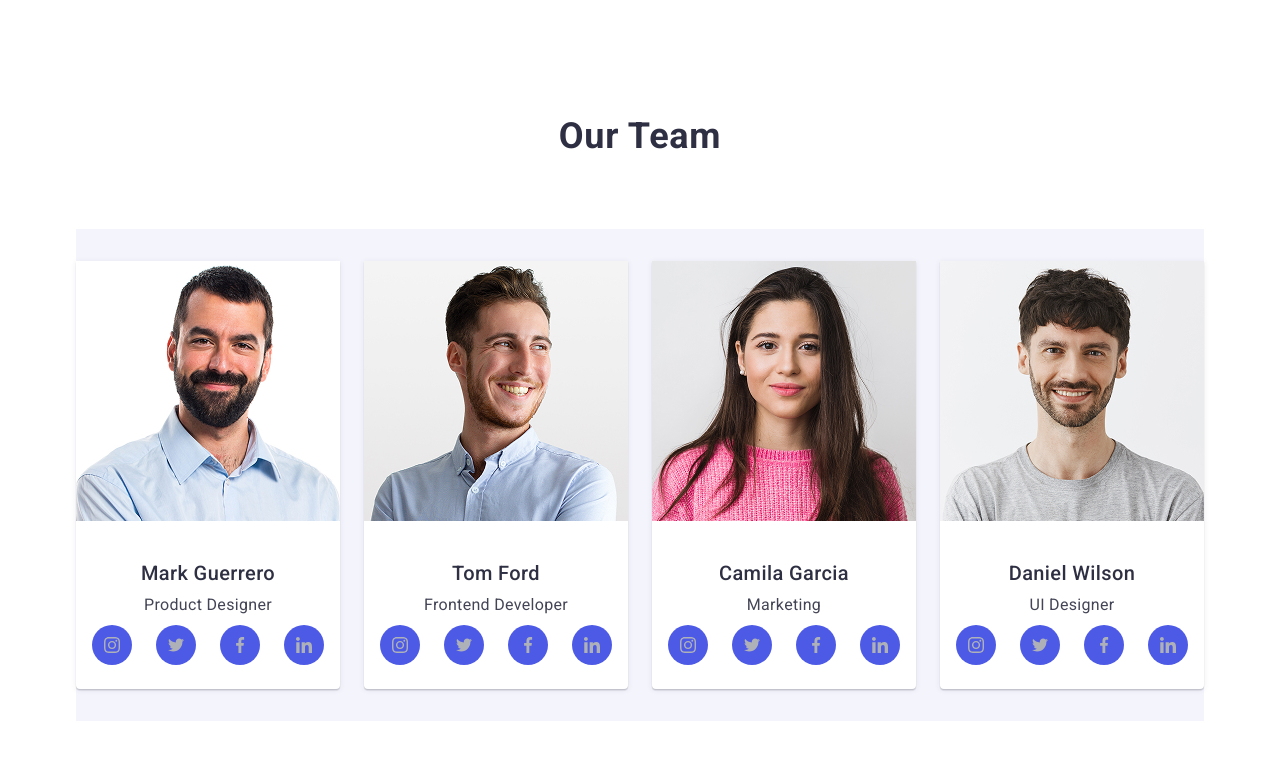
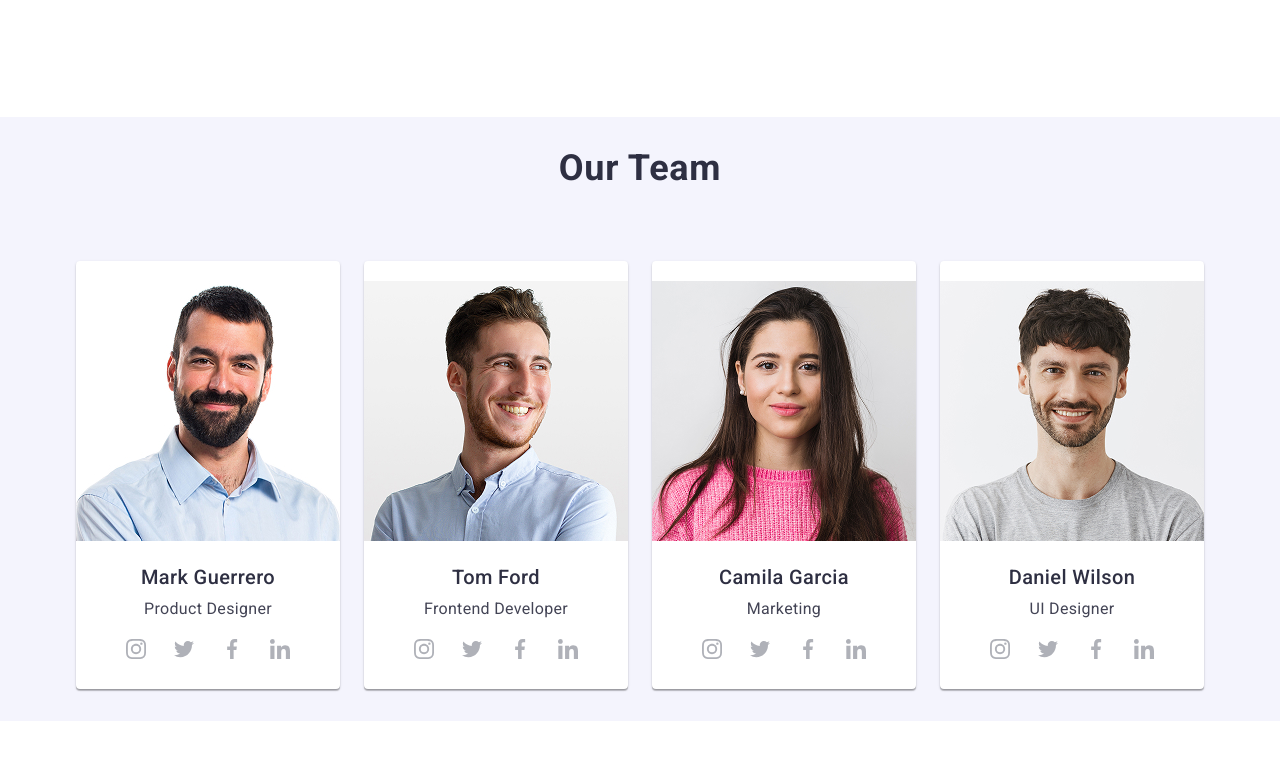
Before and after one commit to stanislavNemch/goit-markup-hw-04, a plain HTML site: page index.html in a window 1280 px wide. Shown: the part 1020-1800 px from the top of the page. Drawn offline with nearby package versions, Linux system fonts and the light colour scheme.

Commit message:
I'm going crazy

```diff
--- a/css/styles.css
+++ b/css/styles.css
@@ -255,6 +255,81 @@ a:focus {
     background-color: #404bbf;
 }
 
+.team {
+    padding: 32px 0;
+    background-color: #f4f4fd;
+}
+
+.team-container {
+    display: flex;
+    flex-wrap: wrap;
+    justify-content: center;
+    padding: 0;
+    margin: 0;
+    flex-direction: row;
+    gap: 24px;
+}
+
+.team-list-block {
+    display: flex;
+    flex-direction: column;
+    align-items: center;
+    justify-content: center;
+    width: 264px;
+    height: 428px;
+    overflow: hidden;
+    background-color: #ffffff;
+    box-shadow: 0px 2px 1px rgba(0, 0, 0, 0.2), 0px 1px 1px rgba(0, 0, 0, 0.14),
+        0px 1px 3px rgba(0, 0, 0, 0.12);
+    border-radius: 4px;
+}
+
+.team-list-block img {
+    object-fit: cover;
+    margin-bottom: 16px;
+}
+
+.team .social-list {
+    display: flex;
+    justify-content: center;
+}
+
+.social-list {
+    display: flex;
+    align-items: center;
+    justify-content: center;
+    margin-top: 8px;
+    gap: 8px;
+}
+.team .social-list li {
+    width: 40px;
+    height: 40px;
+}
+
+.team .social-list li a {
+    width: 100%;
+    height: 100%;
+    background-color: --color4;
+    border-radius: 50%;
+    display: flex;
+    align-items: center;
+    justify-content: center;
+    transition: background-color 250ms cubic-bezier(0.4, 0, 0.2, 1);
+}
+
+.team .social-list li a:hover,
+.team .social-list li a:focus {
+    border-radius: 50%;
+    background-color: #2196f3;
+    --color4: #ffffff;
+}
+
+.team .social-list li a svg {
+    width: 20px;
+    height: 20px;
+    fill: var(--icon-color, #f4f4fd); /* Встановлення кольору іконки */
+}
+
 .section-title {
     line-height: 40px;
     text-align: center;
@@ -301,74 +376,6 @@ a:focus {
 
 .portfolio-section .portfolio-list li:hover .portfolio-container p {
     transform: translateY(0%);
-}
-
-.team-list-block .features-title {
-    text-align: center;
-}
-
-.team-list {
-    border-radius: 0 0 4px 4px;
-    padding: 0px 0px 32px 0px;
-    width: 264px;
-    height: 428px;
-    background-color: #ffffff;
-    text-align: center;
-    box-shadow: 0px 2px 1px rgba(46, 47, 66, 0.08),
-        0px 1px 1px rgba(46, 47, 66, 0.16), 0px 1px 6px rgba(46, 47, 66, 0.08);
-}
-
-.team-list-block {
-    padding-top: 32px;
-    padding-left: 16px;
-    padding-right: 16px;
-    padding-bottom: 8px;
-}
-
-.team {
-    padding: 32px 0;
-    background-color: #f4f4fd;
-}
-
-.team .team-container-list {
-    display: flex;
-    align-items: center;
-    justify-content: center;
-    flex-direction: row;
-    gap: 24px;
-}
-
-.team-container .social-list {
-    display: flex;
-    justify-content: center;
-    gap: 24px;
-}
-
-.team-container .social-list li {
-    width: 40px;
-    height: 40px;
-}
-
-.team-container .social-list li a {
-    width: 100%;
-    height: 100%;
-    background-color: var(--primary-color, #4d5ae5);
-    border-radius: 50%;
-    display: flex;
-    align-items: center;
-    justify-content: center;
-    transition: background-color 250ms cubic-bezier(0.4, 0, 0.2, 1);
-}
-
-.team-container .social-list li a:hover,
-.team-container .social-list li a:focus {
-    background-color: #404bbf;
-}
-
-.team-container .social-list li a svg {
-    width: 16px;
-    height: 16px;
-    fill: var(--icon-color, #f4f4fd);
 }
 
 .portfolio-list {
@@ -435,6 +442,35 @@ a:focus {
     height: 112px;
 }
 
+.footer-social-container .social-list li {
+    width: 40px;
+    height: 40px;
+}
+
+.footer-social-container .social-list li a {
+    width: 100%;
+    height: 100%;
+    background-color: --color4;
+    border-radius: 50%;
+    display: flex;
+    align-items: center;
+    justify-content: center;
+    transition: background-color 250ms cubic-bezier(0.4, 0, 0.2, 1);
+}
+
+.footer-social-container .social-list li a:hover,
+.footer-social-container .social-list li a:focus {
+    border-radius: 50%;
+    background-color: #2196f3;
+    --color4: #ffffff;
+}
+
+.footer-social-container .social-list li a svg {
+    width: 20px;
+    height: 20px;
+    fill: var(--icon-color, #f4f4fd); /* Встановлення кольору іконки */
+}
+
 .visually-hidden {
     position: absolute;
     width: 1px;
--- a/index.html
+++ b/index.html
@@ -98,169 +98,151 @@
             </div>
         </section>
 
-        <section class="team-section">
+        <section class="team">
             <div class="container">
                 <h2 class="section-title">Our Team</h2>
-                <div class="team">
-                    <ul class="team-container-list">
-                        <li class="team-list">
+                <ul class="team-container">
+                    <li class="team-list-block">
                         <img src="./images/mark_guerrero.jpg" alt="Mark Guerrero" width="264">
-                            <div class="team-list-block">
                         <h3 class="features-title">Mark Guerrero</h3>
                         <p class="features-text">Product Designer</p>
-                            </div>
-                            <div class="team-container">
                         <ul class="social-list">
                             <li class="social-item">
-                                        <a href="#" class="media-link">
-                                            <svg class="team-media-icon" width="16" height="16">
+                                <a href="#" class="social-link">
+                                    <svg class="social-icon" width="16" height="16">
                                         <use href="./images/icons.svg#instagram"></use>
                                     </svg>
                                 </a>
                             </li>
                             <li class="social-item">
-                                        <a href="#" class="media-link">
-                                            <svg class="team-media-icon" width="16" height="16">
+                                <a href="#" class="social-link">
+                                    <svg class="social-icon" width="16" height="16">
                                         <use href="./images/icons.svg#twitter"></use>
                                     </svg>
                                 </a>
                             </li>
                             <li class="social-item">
-                                        <a href="#" class="media-link">
-                                            <svg class="team-media-icon" width="16" height="16">
+                                <a href="#" class="social-link">
+                                    <svg class="social-icon" width="16" height="16">
                                         <use href="./images/icons.svg#facebook"></use>
                                     </svg>
                                 </a>
                             </li>
                             <li class="social-item">
-                                        <a href="#" class="media-link">
-                                            <svg class="team-media-icon" width="16" height="16">
+                                <a href="#" class="social-link">
+                                    <svg class="social-icon" width="16" height="16">
                                         <use href="./images/icons.svg#linkedin"></use>
                                     </svg>
                                 </a>
                             </li>
                         </ul>
-                            </div>
                     </li>
-                        <li class="team-list">
+                    <li class="team-list-block">
                         <img src="./images/tom_ford.jpg" alt="Tom Ford" width="264">
-                            <div class="team-list-block">
                         <h3 class="features-title">Tom Ford</h3>
                         <p class="features-text">Frontend Developer</p>
-                            </div>
-                            <div class="team-container">
                         <ul class="social-list">
                             <li class="social-item">
-                                        <a href="#" class="media-link">
-                                            <svg class="team-media-icon" width="16" height="16">
+                                <a href="#" class="social-link">
+                                    <svg class="social-icon" width="16" height="16">
                                         <use href="./images/icons.svg#instagram"></use>
                                     </svg>
                                 </a>
                             </li>
                             <li class="social-item">
-                                        <a href="#" class="media-link">
-                                            <svg class="team-media-icon" width="16" height="16">
+                                <a href="#" class="social-link">
+                                    <svg class="social-icon" width="16" height="16">
                                         <use href="./images/icons.svg#twitter"></use>
                                     </svg>
                                 </a>
                             </li>
                             <li class="social-item">
-                                        <a href="#" class="media-link">
-                                            <svg class="team-media-icon" width="16" height="16">
+                                <a href="#" class="social-link">
+                                    <svg class="social-icon" width="16" height="16">
                                         <use href="./images/icons.svg#facebook"></use>
                                     </svg>
                                 </a>
                             </li>
                             <li class="social-item">
-                                        <a href="#" class="media-link">
-                                            <svg class="team-media-icon" width="16" height="16">
+                                <a href="#" class="social-link">
+                                    <svg class="social-icon" width="16" height="16">
                                         <use href="./images/icons.svg#linkedin"></use>
                                     </svg>
                                 </a>
                             </li>
                         </ul>
-                            </div>
                     </li>
-                        <li class="team-list">
+                    <li class="team-list-block">
                         <img src="./images/camila_garcia.jpg" alt="Camila Garcia" width="264">
-                            <div class="team-list-block">
                         <h3 class="features-title">Camila Garcia</h3>
                         <p class="features-text">Marketing</p>
-                            </div>
-                            <div class="team-container">
                         <ul class="social-list">
                             <li class="social-item">
-                                        <a href="#" class="media-link">
-                                            <svg class="team-media-icon" width="16" height="16">
+                                <a href="#" class="social-link">
+                                    <svg class="social-icon" width="16" height="16">
                                         <use href="./images/icons.svg#instagram"></use>
                                     </svg>
                                 </a>
                             </li>
                             <li class="social-item">
-                                        <a href="#" class="media-link">
-                                            <svg class="team-media-icon" width="16" height="16">
+                                <a href="#" class="social-link">
+                                    <svg class="social-icon" width="16" height="16">
                                         <use href="./images/icons.svg#twitter"></use>
                                     </svg>
                                 </a>
                             </li>
                             <li class="social-item">
-                                        <a href="#" class="media-link">
-                                            <svg class="team-media-icon" width="16" height="16">
+                                <a href="#" class="social-link">
+                                    <svg class="social-icon" width="16" height="16">
                                         <use href="./images/icons.svg#facebook"></use>
                                     </svg>
                                 </a>
                             </li>
                             <li class="social-item">
-                                        <a href="#" class="media-link">
-                                            <svg class="team-media-icon" width="16" height="16">
+                                <a href="#" class="social-link">
+                                    <svg class="social-icon" width="16" height="16">
                                         <use href="./images/icons.svg#linkedin"></use>
                                     </svg>
                                 </a>
                             </li>
                         </ul>
-                            </div>
                     </li>
-                        <li class="team-list">
+                    <li class="team-list-block">
                         <img src="./images/daniel_wilson.jpg" alt="Daniel Wilson" width="264">
-                            <div class="team-list-block">
                         <h3 class="features-title">Daniel Wilson</h3>
                         <p class="features-text">UI Designer</p>
-                            </div>
-                            <div class="team-container">
                         <ul class="social-list">
                             <li class="social-item">
-                                        <a href="#" class="media-link">
-                                            <svg class="team-media-icon" width="16" height="16">
+                                <a href="#" class="social-link">
+                                    <svg class="social-icon" width="16" height="16">
                                         <use href="./images/icons.svg#instagram"></use>
                                     </svg>
                                 </a>
                             </li>
                             <li class="social-item">
-                                        <a href="#" class="media-link">
-                                            <svg class="team-media-icon" width="16" height="16">
+                                <a href="#" class="social-link">
+                                    <svg class="social-icon" width="16" height="16">
                                         <use href="./images/icons.svg#twitter"></use>
                                     </svg>
                                 </a>
                             </li>
                             <li class="social-item">
-                                        <a href="#" class="media-link">
-                                            <svg class="team-media-icon" width="16" height="16">
+                                <a href="#" class="social-link">
+                                    <svg class="social-icon" width="16" height="16">
                                         <use href="./images/icons.svg#facebook"></use>
                                     </svg>
                                 </a>
                             </li>
                             <li class="social-item">
-                                        <a href="#" class="media-link">
-                                            <svg class="team-media-icon" width="16" height="16">
+                                <a href="#" class="social-link">
+                                    <svg class="social-icon" width="16" height="16">
                                         <use href="./images/icons.svg#linkedin"></use>
                                     </svg>
                                 </a>
                             </li>
                         </ul>
-                            </div>
                     </li>
                 </ul>
-                </div>
             </div>
         </section>
 
@@ -330,32 +312,32 @@
                 </div>
                 <div class="footer-block-icon">
                     <h3 class="footer-title">Social media</h3>
-                    <div class="team-container">
+                    <div class="footer-social-container">
                         <ul class="social-list">
                             <li class="social-item">
-                                <a href="#" class="media-link">
-                                    <svg class="team-media-icon" width="16" height="16">
+                                <a href="#" class="social-link">
+                                    <svg class="social-icon" width="16" height="16">
                                         <use href="./images/icons.svg#instagram"></use>
                                     </svg>
                                 </a>
                             </li>
                             <li class="social-item">
-                                <a href="#" class="media-link">
-                                    <svg class="team-media-icon" width="16" height="16">
+                                <a href="#" class="social-link">
+                                    <svg class="social-icon" width="16" height="16">
                                         <use href="./images/icons.svg#twitter"></use>
                                     </svg>
                                 </a>
                             </li>
                             <li class="social-item">
-                                <a href="#" class="media-link">
-                                    <svg class="team-media-icon" width="16" height="16">
+                                <a href="#" class="social-link">
+                                    <svg class="social-icon" width="16" height="16">
                                         <use href="./images/icons.svg#facebook"></use>
                                     </svg>
                                 </a>
                             </li>
                             <li class="social-item">
-                                <a href="#" class="media-link">
-                                    <svg class="team-media-icon" width="16" height="16">
+                                <a href="#" class="social-link">
+                                    <svg class="social-icon" width="16" height="16">
                                         <use href="./images/icons.svg#linkedin"></use>
                                     </svg>
                                 </a>
```
Lines whose indentation alone changed are shown as unchanged.
